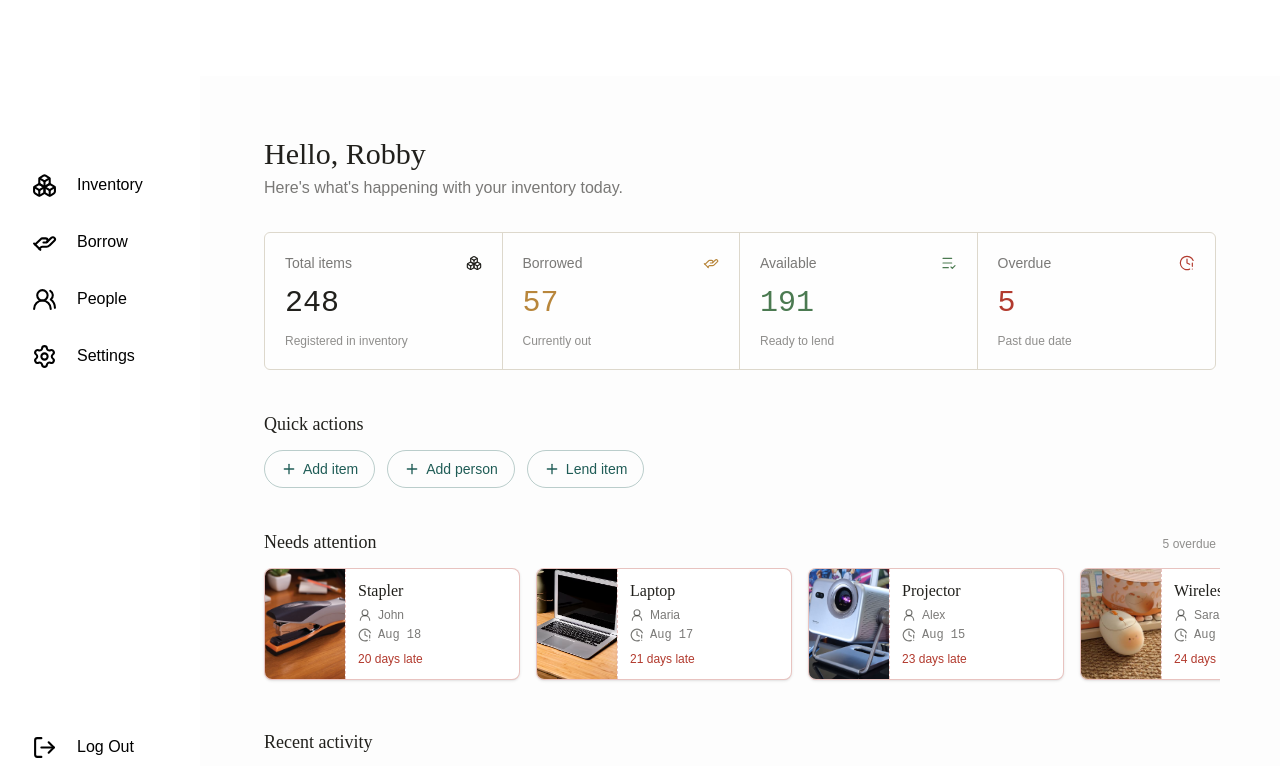
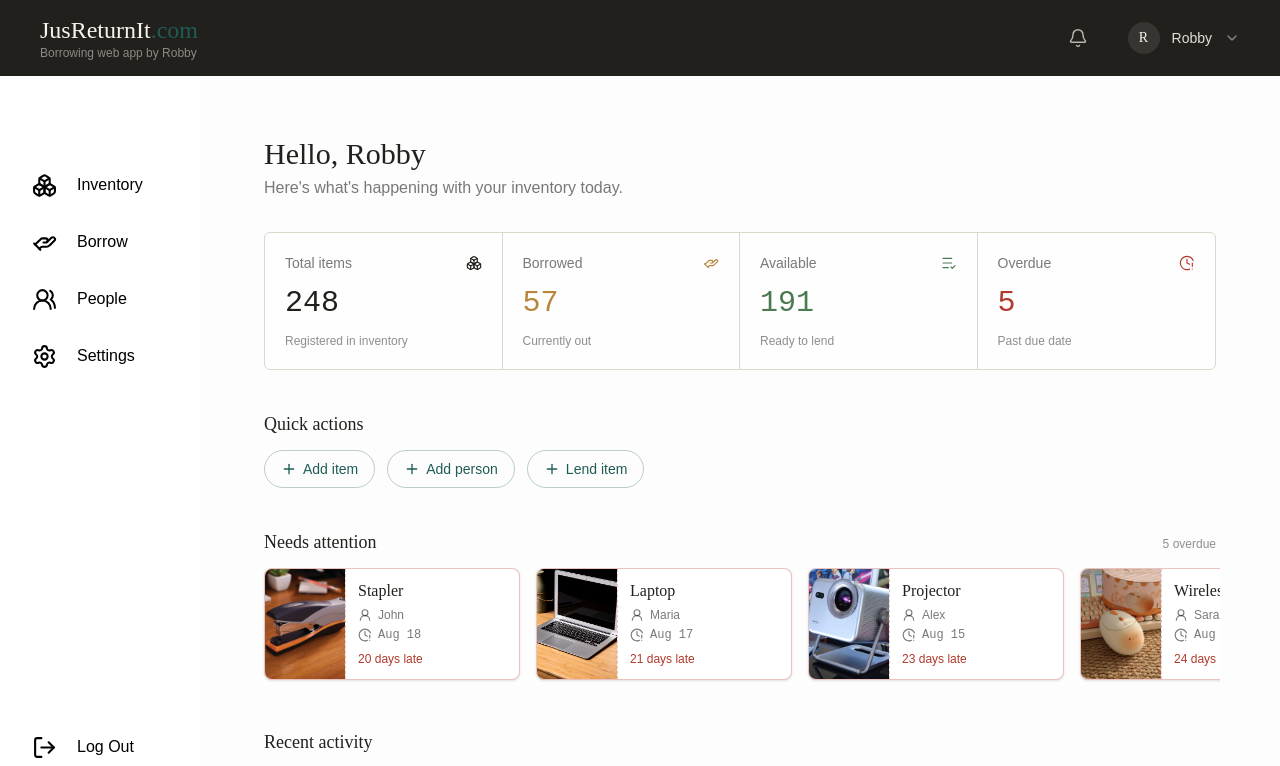
Before and after one commit to Robby24-hub/borrowing-app-project, a React (Vite) app: page / in a window 1280 px wide. Shown: the top 766 px of the page. Built offline with nearby package versions, Linux system fonts and the light colour scheme.

Commit message:
header changed

```diff
--- a/src/components/Hearder.jsx
+++ b/src/components/Hearder.jsx
@@ -1,26 +1,27 @@
-import { ChevronDownIcon } from "lucide-react";
+import { BellIcon, ChevronDownIcon } from "lucide-react";
 
 export default function Header() {
   return (
-    <div className="fixed bg-primaryBlue flex items-center flex-row justify-between w-full px-10 py-3 h-19 text-white">
-      <div className="">
-        <h1 className="cursor-pointer font-bold text-3xl">
-          <span className="text-dark">JusReturnIt</span>
-          <span className="text-white">.com</span>
+    <div className="fixed bg-ink flex items-center flex-row justify-between w-full px-10 py-3 h-19 text-paper z-10">
+      <div>
+        <h1 className="cursor-pointer font-display font-medium text-2xl leading-tight">
+          JusReturnIt<span className="text-ledger">.com</span>
         </h1>
-        <h2>Borrowing Web App by Robby</h2>
+        <p className="text-xs text-paper/50">Borrowing web app by Robby</p>
       </div>
 
-      <div className="flex flex-row items-center gap-20 text-lg">
-        <div className="cursor-pointer">
-          <h1>Notifications</h1>
-        </div>
-        <div className="flex flex-row cursor-pointer">
-          <h1>Robby</h1>
-          <button>
-            <ChevronDownIcon className="aspect-square w-5 mx-5 " />
-          </button>
-        </div>
+      <div className="flex flex-row items-center gap-10 text-sm">
+        <button className="cursor-pointer text-paper/70 hover:text-paper transition-colors">
+          <BellIcon className="w-5 h-5" strokeWidth={1.75} />
+        </button>
+
+        <button className="flex flex-row items-center gap-3 cursor-pointer group">
+          <span className="w-8 h-8 rounded-full bg-paper/10 flex items-center justify-center font-display text-sm">
+            R
+          </span>
+          <span className="text-paper/90">Robby</span>
+          <ChevronDownIcon className="w-4 h-4 text-paper/50 group-hover:text-paper transition-colors" />
+        </button>
       </div>
     </div>
   );
```
